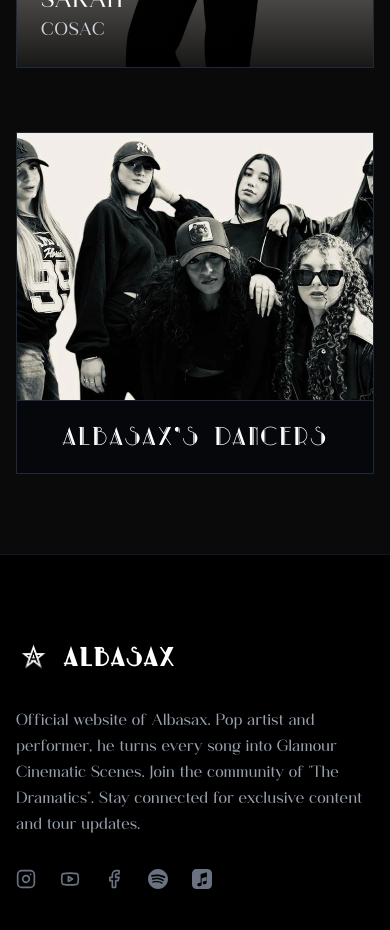
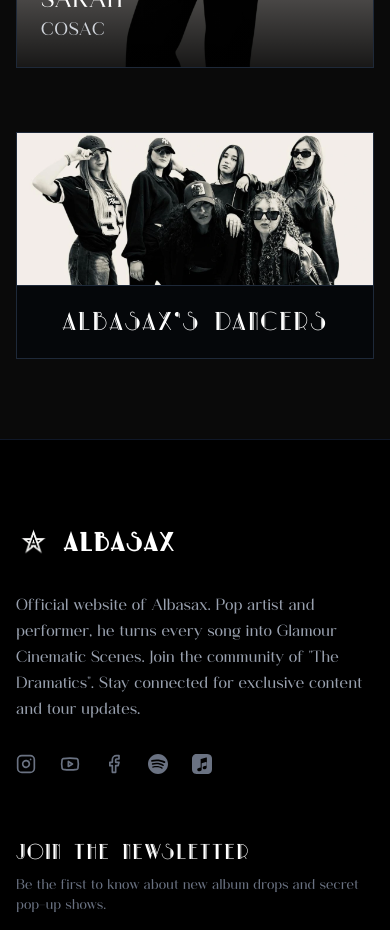
Before and after one commit to Filippo0311603/Albasax, a React (Vite) app: page /dancers in a window 390 px wide. Shown: the part 3260-4190 px from the top of the page. Built offline with nearby package versions, Linux system fonts and the light colour scheme; no server answers.

Commit message:
fix(dancers): show full group photo on mobile, no cropping

```diff
--- a/sections/Dancers.tsx
+++ b/sections/Dancers.tsx
@@ -42,13 +42,13 @@ const Dancers: React.FC = () => {
 
       {/* Foto di gruppo */}
       <div className="mt-16 group relative overflow-hidden bg-gray-900/50 border border-gray-800 hover:border-gold transition-all duration-300">
-        <div className="aspect-[4/3] sm:aspect-[16/9] md:aspect-[21/9] overflow-hidden">
+        <div className="w-full sm:aspect-[16/9] md:aspect-[21/9] overflow-hidden">
           <picture>
             <source media="(max-width: 767px)" srcSet="/dancers/foto-gruppo-mobile.webp" />
             <img
               src="/dancers/foto-gruppo-alb.webp"
               alt="Albasax's Dancers - Foto di gruppo"
-              className="w-full h-full object-cover group-hover:scale-105 transition-transform duration-500"
+              className="w-full h-auto sm:h-full object-contain sm:object-cover group-hover:scale-105 transition-transform duration-500"
             />
           </picture>
         </div>
```
